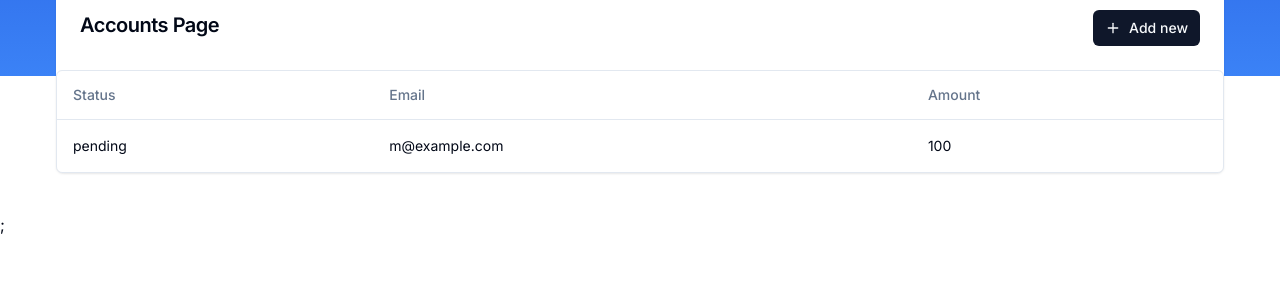
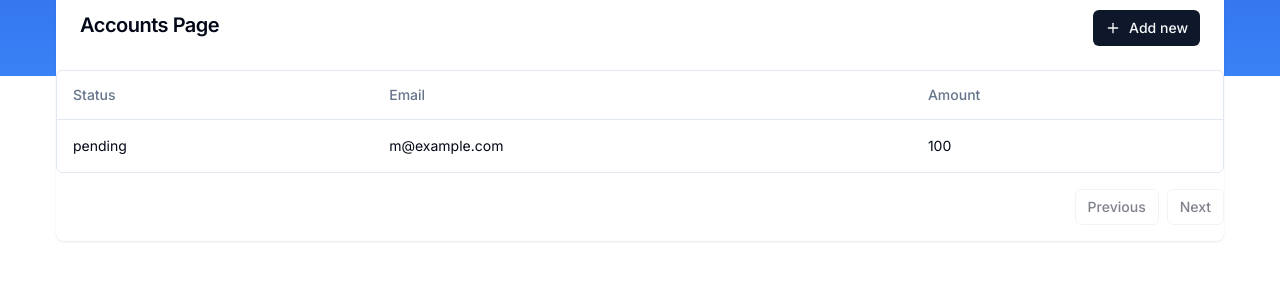
Before and after one commit to Zaid-maker/finance, a Next.js app: page /accounts in a window 1280 px wide. Shown: the part 280-568 px from the top of the page. Built offline with nearby package versions, Linux system fonts and the light colour scheme; no server answers.

Commit message:
modify according to docs

```diff
--- a/components/data-table.tsx
+++ b/components/data-table.tsx
@@ -1,7 +1,7 @@
 'use client';
 
 import React from 'react';
-import { ColumnDef, flexRender, getCoreRowModel, useReactTable } from '@tanstack/react-table';
+import { ColumnDef, flexRender, getCoreRowModel, getPaginationRowModel, useReactTable } from '@tanstack/react-table';
 
 import {
   Table,
@@ -11,6 +11,7 @@ import {
   TableHeader,
   TableRow,
 } from '@/components/ui/table';
+import { Button } from './ui/button';
 
 interface DataTableProps<TData, TValue> {
   columns: ColumnDef<TData, TValue>[];
@@ -22,9 +23,11 @@ export function DataTable<TData, TValue>({ columns, data }: DataTableProps<TData
     data,
     columns,
     getCoreRowModel: getCoreRowModel(),
+    getPaginationRowModel: getPaginationRowModel(),
   });
 
   return (
+    <div>
     <div className="rounded-md border">
       <Table>
         <TableHeader>
@@ -63,5 +66,24 @@ export function DataTable<TData, TValue>({ columns, data }: DataTableProps<TData
         </TableBody>
       </Table>
     </div>
+    <div className="flex items-center justify-end space-x-2 py-4">
+    <Button
+      variant="outline"
+      size="sm"
+      onClick={() => table.previousPage()}
+      disabled={!table.getCanPreviousPage()}
+    >
+      Previous
+    </Button>
+    <Button
+      variant="outline"
+      size="sm"
+      onClick={() => table.nextPage()}
+      disabled={!table.getCanNextPage()}
+    >
+      Next
+    </Button>
+  </div>
+  </div>
   );
 }
```
